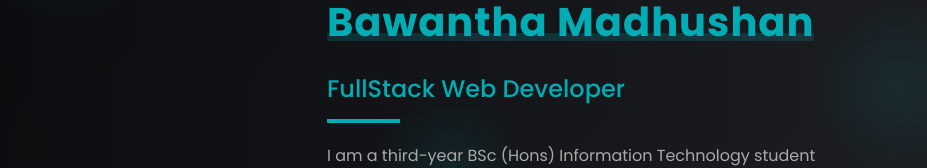
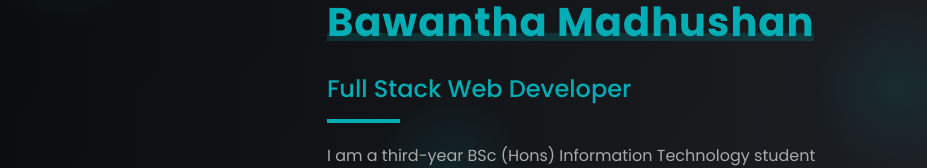
Before and after one commit to BMadhushan18/PortFolio, a React (Create React App) app: page / in a window 1280 px wide. Shown: the part 393-561 px from the top of the page, without its empty margins (63-990 px from the left). Built offline with nearby package versions, Linux system fonts and the light colour scheme.

Commit message:
changed the profession

```diff
--- a/src/pages/Home.js
+++ b/src/pages/Home.js
@@ -106,7 +106,7 @@ const Home = () => {
                 </h1>
               </div>
               <div className="title-wrapper">
-                <h2 className="profession">FullStack Web Developer</h2>
+                <h2 className="profession">Full Stack Web Developer</h2>
                 <div className="animated-bar" />
               </div>
               <p className="bio">
```
